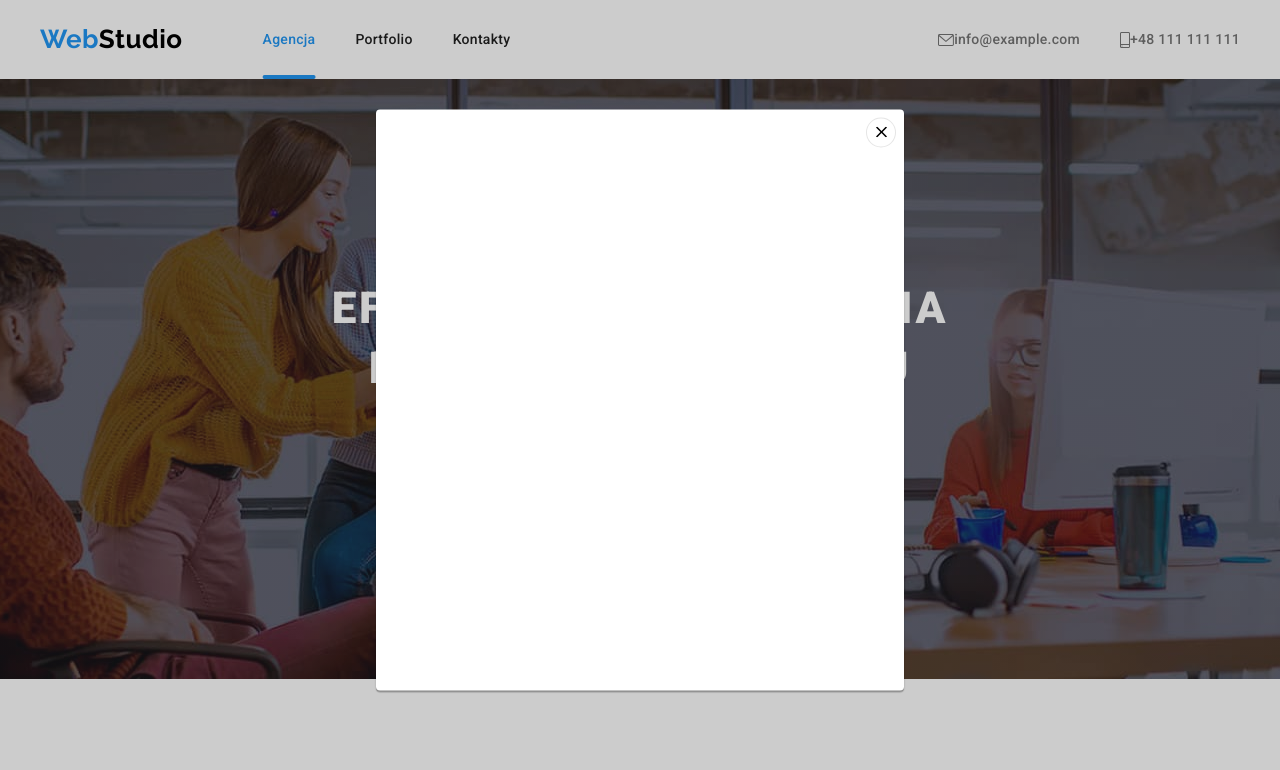
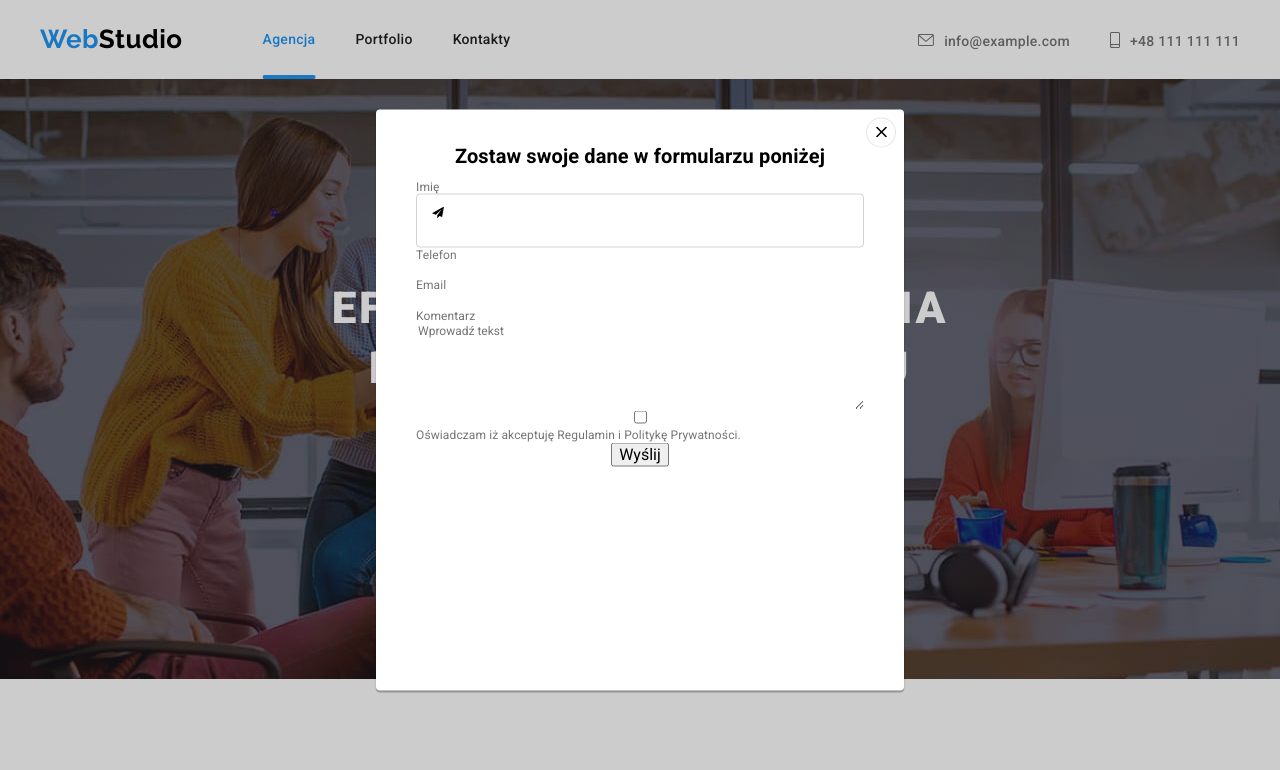
Before and after one commit to TkaczTroglodyta/goit-markup-hw-06, a plain HTML site: page index.html in a window 1280 px wide. Both pictures are taken after a click on the button "Zamów usługę". Shown: the top 770 px of the page. Drawn offline with Linux system fonts and the light colour scheme.

Commit message:
Something bad happened :(

```diff
--- a/css/styles.css
+++ b/css/styles.css
@@ -207,12 +207,12 @@ textarea {
   line-height: 1.9;
   letter-spacing: 0.06em;
   border: none;
-  padding: 10px 41px;
   box-shadow: 0px 4px 4px rgba(0, 0, 0, 0.15);
   border-radius: 4px;
 }
 .btn-slogan {
   cursor: pointer;
+  padding: 10px 41px;
   margin-top: 30px;
 }
 .section-infos {
@@ -360,15 +360,6 @@ textarea {
   color: var(--color-light);
   padding-top: 12px;
 }
-.footer-col {
-  /* padding-right: 70px; */
-}
-.footer-col-social {
-  /* padding-right: 78px; */
-}
-.footer-col-nslt {
-  /* padding-right: 0px; */
-}
 .addr {
   color: var(--color-light);
   font-size: 14px;
@@ -401,6 +392,7 @@ textarea {
 .footer-nslt {
   display: inline-flex;
   align-items: center;
+  justify-content: space-between;
   padding-top: 20px;
   gap: 12px;
 }
@@ -409,7 +401,6 @@ textarea {
   color: rgba(255, 255, 255, 0.6);
   width: 358px;
   height: 50px;
-  padding: 15px auto;
   padding-left: 16px;
   background-color: var(--color-bgcolor-dark);
   border: 1px solid rgba(255, 255, 255, 0.3);
@@ -420,11 +411,11 @@ textarea {
   border-color: rgba(255, 255, 255, 0.3);
 }
 .btn-nslt {
-  /* width: 200px; */
   display: inline-flex;
   flex-shrink: 0;
   align-items: center;
   justify-content: space-between;
+  padding: 10px 28px 10px 42px;
   fill: var(--color-light);
 }
 .footer-icon-send {
--- a/index.html
+++ b/index.html
@@ -39,7 +39,7 @@
               <svg width="16" height="12">
                 <use href="./images/icons.svg#icon-envelope"></use>
               </svg>
-              <span class="text-mail">info@example.com</span>
+              <div class="text-contact">info@example.com</div>
             </a>
           </li>
           <li>
@@ -47,7 +47,7 @@
               <svg width="10" height="16">
                 <use href="./images/icons.svg#icon-smartphone"></use>
               </svg>
-              <span class="text-phone">+48 111 111 111</span>
+              <div class="text-contact">+48 111 111 111</div>
             </a>
           </li>
         </ul>
@@ -62,7 +62,7 @@
             Efektywne rozwiązania<br />
             dla waszego biznesu
           </h1>
-          <button class="btn-slogan" type="button" data-modal-open>Zamów usługę</button>
+          <button type="button" class="btn-slogan" data-modal-open>Zamów usługę</button>
         </div>
       </section>
       <!-- 4 informations -->
@@ -262,6 +262,7 @@
           </ul>
         </div>
       </section>
+      <!-- our customers -->
       <section class="section">
         <div class="container">
           <h2>Nasi Klienci</h2>
@@ -303,7 +304,7 @@
     <!-- footer -->
     <footer class="dark-bg">
       <div class="container footer-wrapper">
-        <div class="footer-col">
+        <div>
           <a href="./index.html" class="logo">Web<span class="logo-light">Studio</span></a>
           <address>
             <ul class="addr">
@@ -319,8 +320,7 @@
             </ul>
           </address>
         </div>
-        <div class="footer-col">
-        <div class="footer-col-social">
+        <div>
           <h3>Dołącz do nas</h3>
           <ul class="footer-social">
             <li>
@@ -345,9 +345,7 @@
             </li>
           </ul>
         </div>
-      </div>
-      <div>
-        <div class="footer-col-nslt">
+        <div>
           <h3>Zapisz się do newslettera</h3>
           <form name="nslt_form" autocomplete="off" class="footer-nslt" novalidate>
             <label>
@@ -363,6 +361,7 @@
         </div>
       </div>
     </footer>
+    <!-- modal -->
     <div class="modal-backdrop is-hidden" data-modal>
       <div class="modal-content">
         <button type="button" class="btn-modal-close" data-modal-close>
@@ -370,6 +369,46 @@
             <use href="./images/icons.svg#icon-close"></use>
           </svg>
         </button>
+        <form autocomplete="off" novalidate>
+          <label>
+            <p class="m-main-p">Zostaw swoje dane w formularzu poniżej</p>
+          </label>
+          <label>
+            Imię
+            <label class="data-input">
+              <svg width="12" height="12">
+                <use href="./images/icons.svg#icon-send" />
+              </svg>
+              <input type="text" name="imię" />
+            </label>
+          </label>
+
+          <label>
+            Telefon
+            <input type="tel" name="telefon" class="data-tel" />
+          </label>
+
+          <label>
+            Email
+            <input type="email" name="email" class="data-email" />
+          </label>
+
+          <label>
+            Komentarz
+            <textarea
+              name="komentarz"
+              rows="6"
+              placeholder="Wprowadź tekst"
+              class="data-comment"
+            ></textarea>
+          </label>
+
+          <div class="data-checkbox">
+            <input type="checkbox" name="agreement" class="data-agree" value="regprvp" />
+            <label for="agreement">Oświadczam iż akceptuję Regulamin i Politykę Prywatności.</label>
+          </div>
+          <button type="submit" class="data-subm-btn">Wyślij</button>
+        </form>
       </div>
     </div>
     <script src="./js/modal.js"></script>
```
